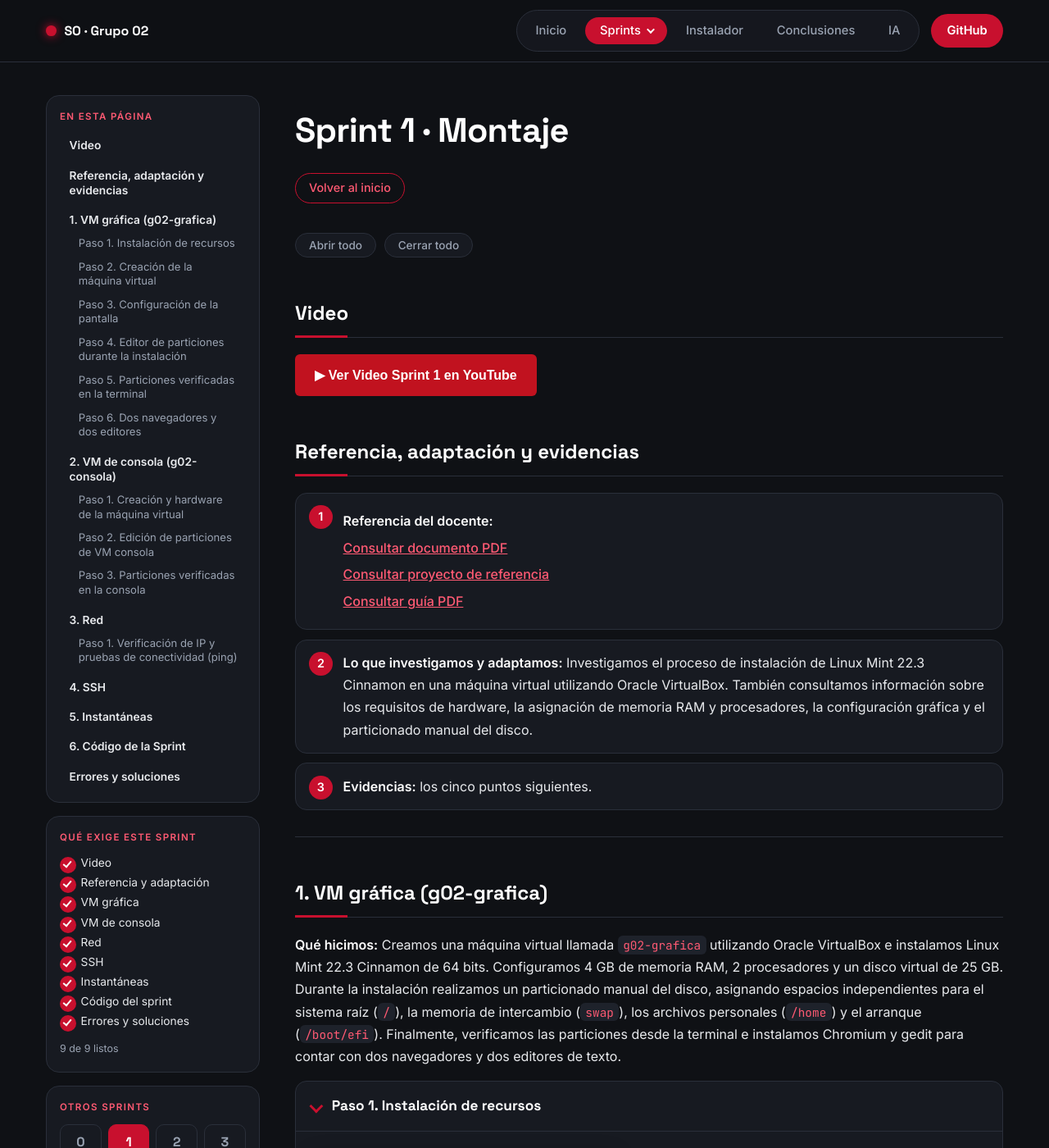
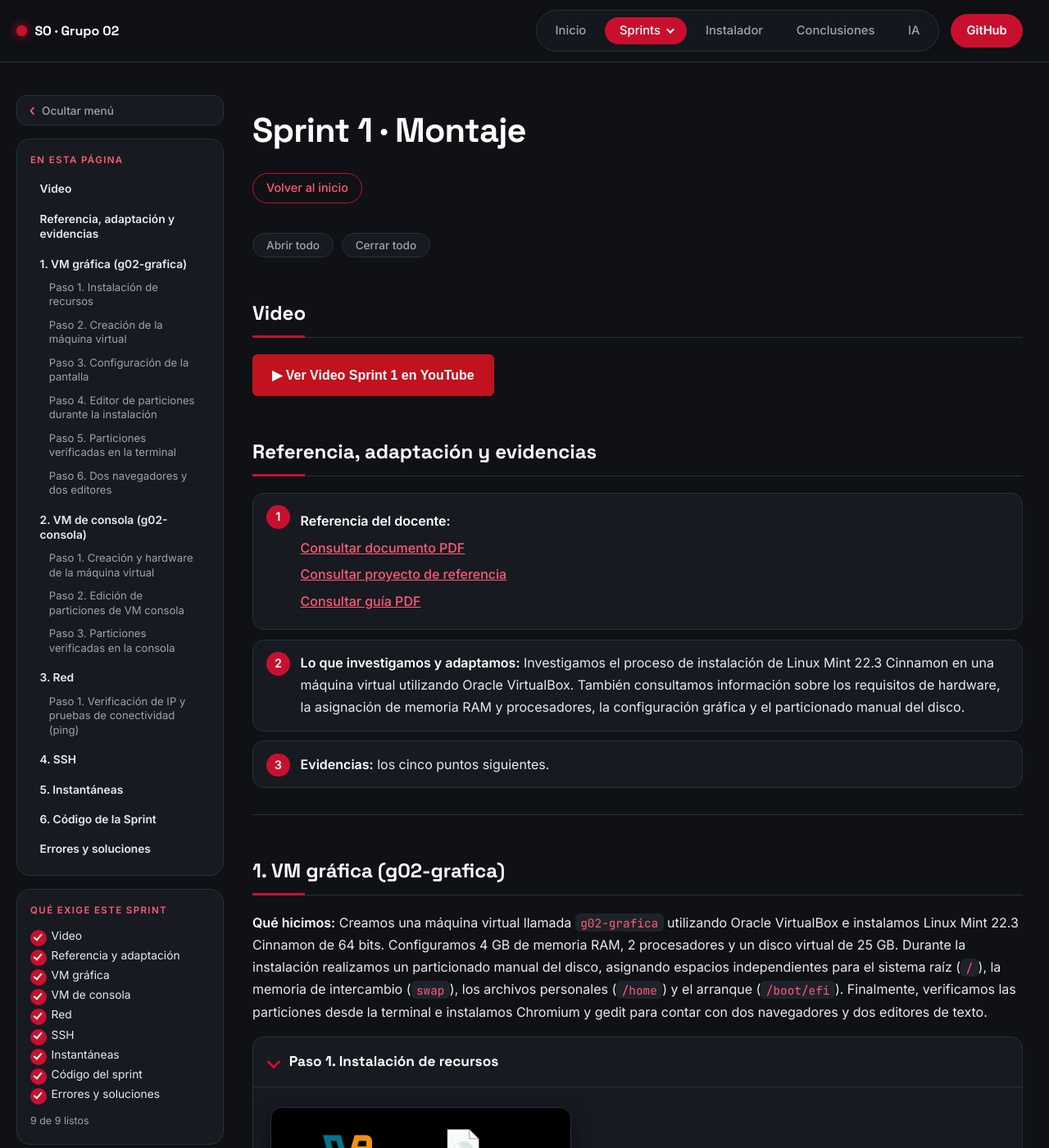
Before and after one commit to M1GU3L10R/proyecto-so-g02, a Jekyll site: the page built from sprint-1.md, in a window 1280 px wide and 1400 px high. Shown: the whole window at 82% size. Built offline with Jekyll 4.4.1, drawn with Linux system fonts in a browser that asks for light colours; our own code applies the rules of GitHub Pages for plain Markdown files; some of the changed text lies outside the part shown.

Commit message:
Arreglos de de la interfaz de la pagina web del proyecto

````diff
--- a/_includes/lateral.html
+++ b/_includes/lateral.html
@@ -9,6 +9,7 @@
 {%- endfor -%}
 <div class="lateral-fondo" id="lateral-fondo"></div>
 <aside class="lateral" id="lateral" aria-label="Menú del sprint">
+    <button class="lateral-ocultar" id="lateral-ocultar" type="button" aria-expanded="true" aria-controls="lateral" title="Ocultar el menú para ver más espacio"><span aria-hidden="true">‹</span> Ocultar menú</button>
     <div class="lateral-bloque">
         <h4>En esta página</h4>
         <nav id="indice" class="indice" aria-label="Índice de la página"></nav>
--- a/_layouts/default.html
+++ b/_layouts/default.html
@@ -19,7 +19,7 @@
         <script>document.documentElement.className = 'js';</script>
         <script src="{{ '/assets/js/main.js' | relative_url }}" defer></script>
     </head>
-    <body class="{% if page.url == '/' %}inicio{% else %}interna{% endif %} pag-{{ pagina }}">
+    <body class="{% if page.url == '/' %}inicio{% else %}interna{% endif %} pag-{{ pagina }}{% if es_sprint %} con-lateral{% endif %}">
         {% include header.html %}
         {% if page.url == '/' %}{% include hero.html %}{% endif %}
         {% if es_sprint %}
--- a/assets/css/style.scss
+++ b/assets/css/style.scss
@@ -837,14 +837,14 @@ body.inicio .main-content > h1:first-child { display: none; }   // el título ya
 // PÁGINAS DE SPRINT: menú lateral + pasos plegables
 // ============================================================
 .sprint-layout {
-  max-width: 76rem;
-  margin: 0 auto;
-  padding: 0 1.5rem;
+  margin: 0;
+  padding: 0 2rem 0 1.25rem;          // el menú queda pegado a la izquierda
   display: grid;
-  grid-template-columns: 16.5rem minmax(0, 1fr);
-  gap: 2.5rem;
+  grid-template-columns: 16rem minmax(0, 1fr);
+  gap: 2rem;
 }
-.sprint-layout .main-content { max-width: none; margin: 0; padding: 2.5rem 0 4rem; min-width: 0; }
+.sprint-layout .main-content { max-width: 72rem; margin: 0 auto; padding: 2.5rem 0 4rem; min-width: 0; width: 100%; }
+.con-lateral .topbar-inner { max-width: none; padding-left: 1.25rem; padding-right: 2rem; }   // la barra se alinea con el menú
 
 .lateral {
   position: sticky;
@@ -937,6 +937,48 @@ body.inicio .main-content > h1:first-child { display: none; }   // el título ya
 .lateral-sprints a.activo { background: $rojo; border-color: $rojo; color: #fff; }
 .lateral-boton, .lateral-fondo { display: none; }
 
+.lateral-ocultar {
+  display: flex;
+  align-items: center;
+  gap: 0.5rem;
+  width: 100%;
+  margin-bottom: 1rem;
+  padding: 0.5rem 0.9rem;
+  border: 1px solid $borde;
+  border-radius: 12px;
+  background: $tarjeta;
+  color: $texto-suave;
+  font: 500 0.85rem $fuente-texto;
+  cursor: pointer;
+  transition: color 0.15s ease, border-color 0.15s ease;
+}
+.lateral-ocultar span { font-size: 1.2rem; line-height: 1; color: $rojo-claro; }
+.lateral-ocultar:hover { color: #fff; border-color: $rojo; }
+
+// Menú oculto (solo en pantallas grandes): el contenido gana todo el ancho
+@media screen and (min-width: 62.01em) {
+  .sprint-layout.lateral-oculto { grid-template-columns: minmax(0, 1fr); }
+  .sprint-layout.lateral-oculto .lateral { display: none; }
+  .sprint-layout.lateral-oculto .main-content { max-width: 84rem; }
+  .sprint-layout.lateral-oculto .lateral-boton {
+    display: block;
+    position: fixed;
+    left: 1.25rem;
+    bottom: 1.25rem;
+    z-index: 50;
+    padding: 0.65rem 1.3rem;
+    border: 0;
+    border-radius: 999px;
+    background: $rojo;
+    color: #fff;
+    font: 600 0.9rem $fuente-texto;
+    box-shadow: 0 8px 24px rgba(200, 16, 46, 0.45);
+    cursor: pointer;
+  }
+  .sprint-layout.lateral-oculto .lateral-boton:hover { background: #e0123a; }
+}
+@media screen and (max-width: 62em) { .lateral-ocultar { display: none; } }
+
 // Pasos plegables
 details.paso {
   margin: 0.8rem 0;
@@ -991,6 +1033,7 @@ details.paso[open] > summary { border-bottom: 1px solid $borde; }
 @media screen and (max-width: 62em) {
   .sprint-layout { display: block; padding: 0 1rem; }
   .sprint-layout .main-content { padding: 1.5rem 0 5rem; }
+  .con-lateral .topbar-inner { padding: 0.6rem 1rem; }
   .lateral {
     position: fixed;
     top: 0;
--- a/assets/js/main.js
+++ b/assets/js/main.js
@@ -282,9 +282,27 @@
       if (fondo) { fondo.classList.remove('visible'); }
       if (boton) { boton.setAttribute('aria-expanded', 'false'); }
     }
+    var ocultar = $('#lateral-ocultar');
+    var movil = window.matchMedia ? window.matchMedia('(max-width: 62em)') : { matches: false };
+    function guardar(v) { try { localStorage.setItem('so-lateral', v); } catch (e) { /* sin almacenamiento */ } }
+    function leer() { try { return localStorage.getItem('so-lateral'); } catch (e) { return null; } }
+    function ponerOculto(si) {
+      capa.classList.toggle('lateral-oculto', si);
+      if (ocultar) { ocultar.setAttribute('aria-expanded', si ? 'false' : 'true'); }
+      if (boton && !movil.matches) { boton.setAttribute('aria-expanded', si ? 'false' : 'true'); }
+    }
+    if (leer() === 'oculto') { ponerOculto(true); }          // recuerda lo que elegiste
+    if (ocultar) {
+      ocultar.addEventListener('click', function () { ponerOculto(true); guardar('oculto'); });
+    }
     if (boton && lateral) {
       boton.addEventListener('click', function () {
-        var abierta = lateral.classList.toggle('abierta');
+        if (!movil.matches && capa.classList.contains('lateral-oculto')) {   // escritorio: volver a mostrarlo
+          ponerOculto(false);
+          guardar('visible');
+          return;
+        }
+        var abierta = lateral.classList.toggle('abierta');          // celular: panel deslizable
         if (fondo) { fondo.classList.toggle('visible', abierta); }
         boton.setAttribute('aria-expanded', abierta ? 'true' : 'false');
       });
--- a/sprint-1.md
+++ b/sprint-1.md
@@ -157,6 +157,7 @@ cat /etc/fstab
 ![Verificación de IP consola](img/ip-vm-consola.png)
 
 ![Verificación de IP grafica](img/ip-vm-grafica.png)
+
 
 
 *Pruebas de conectividad:*
@@ -178,6 +179,7 @@ ssh faver@192.168.56.102
 ```
 
 ![Comando de conexion en consola](img/ssh-conexion.png)
+
 
 
 **prueba en la conexion ssh:** Como prueba creamos y enviamos un archivo TXT con el texto "Hola" desde la VM grafica hacia la VM consola:
````
Also changed, not shown: other parts of sprint-1.md (+1 -1 lines).
